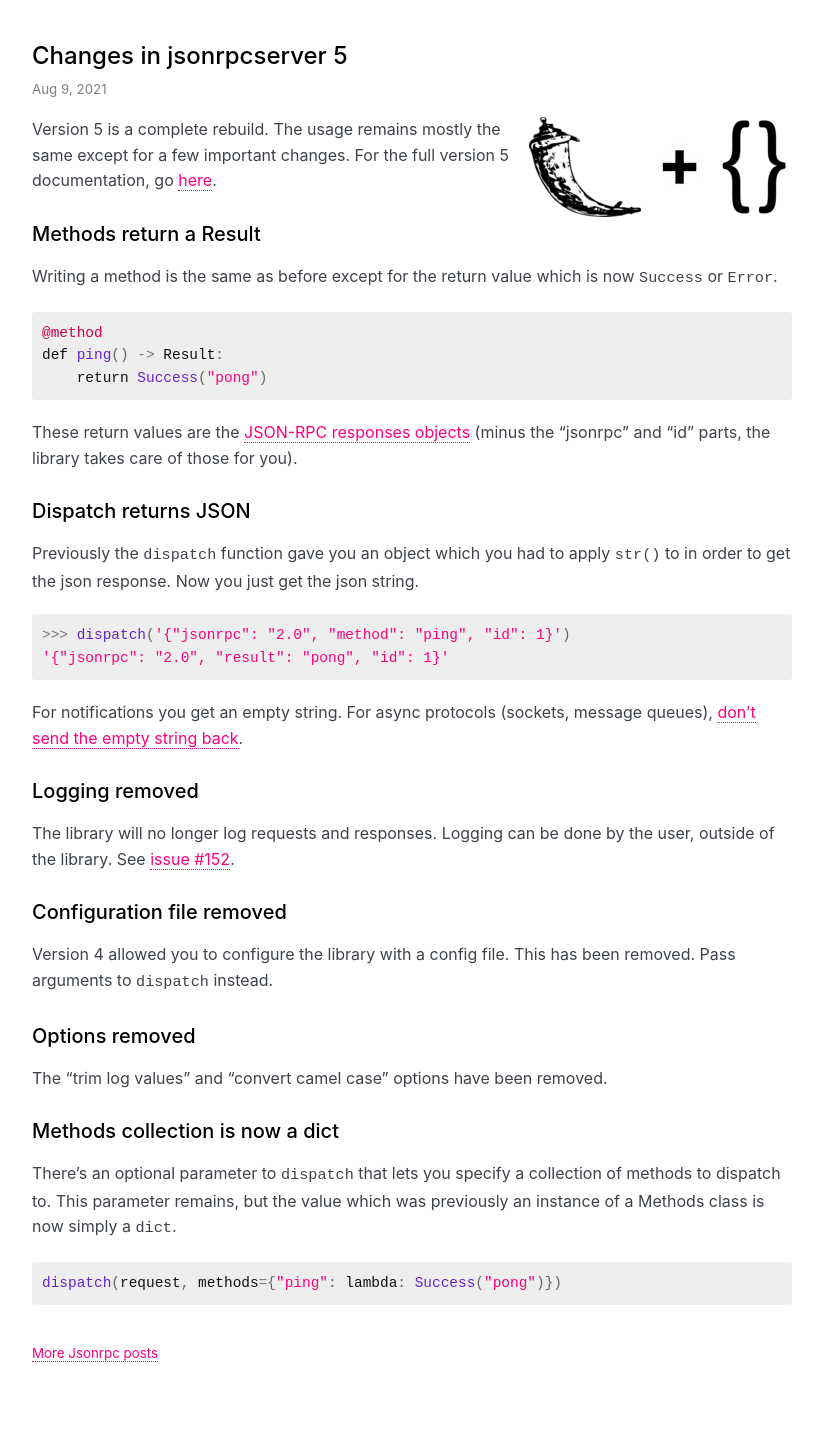
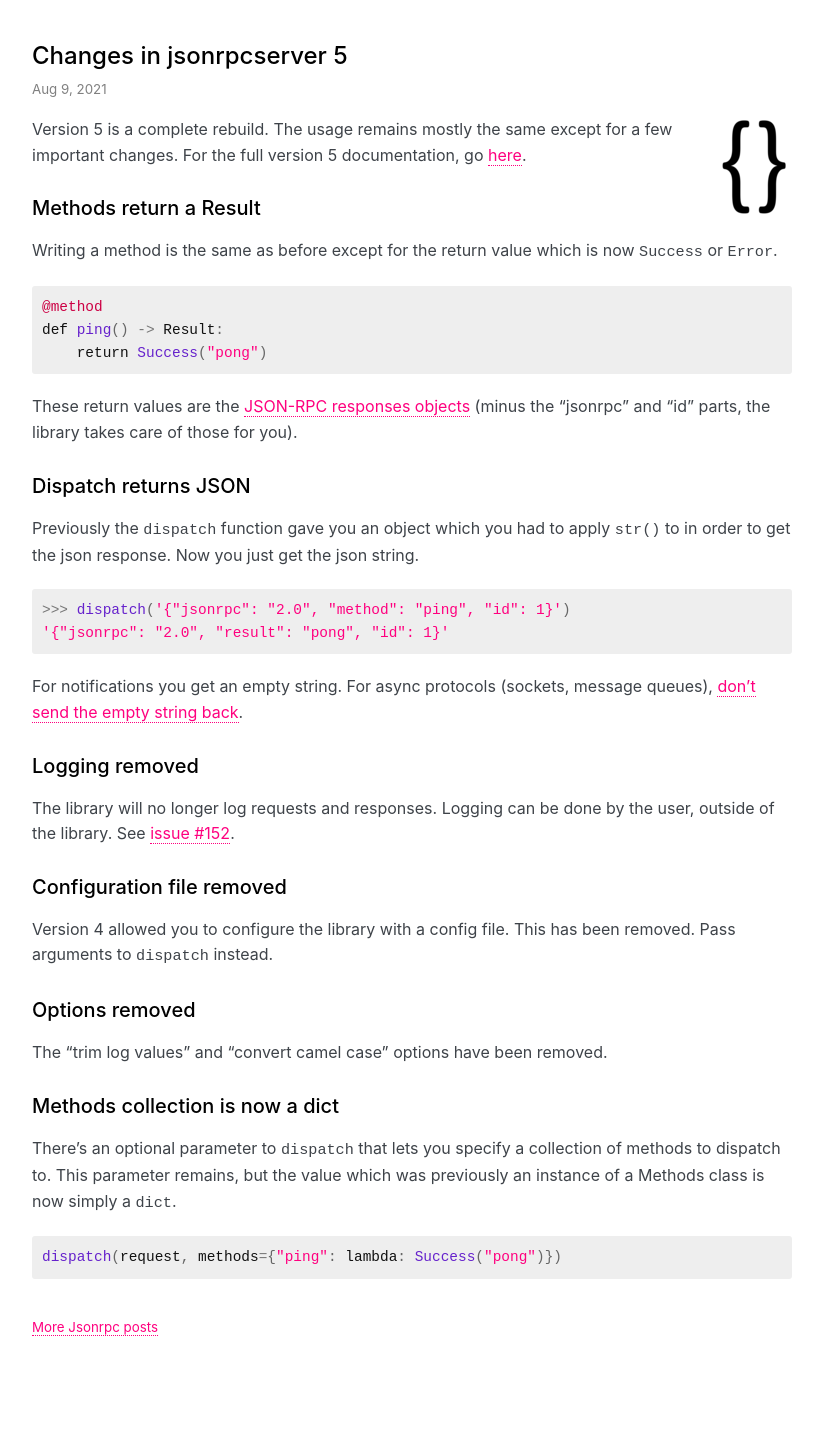
Before and after one commit to explodinglabs/explodinglabs.github.io, a Jekyll site: the page built from _posts/jsonrpc/2021-08-09-jsonrpcserver-5-changes.markdown, in a window 1280 px wide. Shown: the whole page, without its empty margins (228-1051 px from the left). Built offline with Jekyll 4.4.1, drawn with Linux system fonts in a browser that asks for light colours; some web fonts are replaced; after the commit the page ends 1415 px from its top, so only the background shows below that.

Commit message:
Update 2021-08-09-jsonrpcserver-5-changes.markdown

```diff
--- a/_posts/jsonrpc/2021-08-09-jsonrpcserver-5-changes.markdown
+++ b/_posts/jsonrpc/2021-08-09-jsonrpcserver-5-changes.markdown
@@ -5,8 +5,6 @@ title: Changes in jsonrpcserver 5
 permalink: /jsonrpcserver-5-changes
 ---
 <div class="wide-logos" markdown="1">
-![flask](/assets/flask.png)
-![plus](/assets/plus.png)
 ![json](/assets/json.png)
 </div>
 
```
